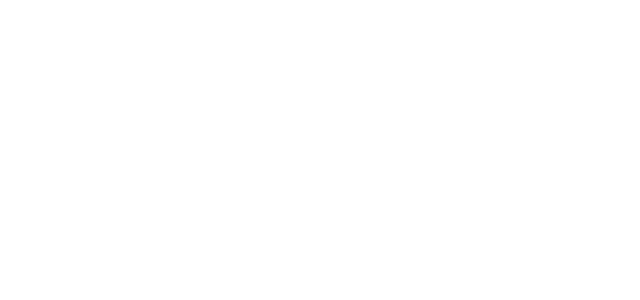
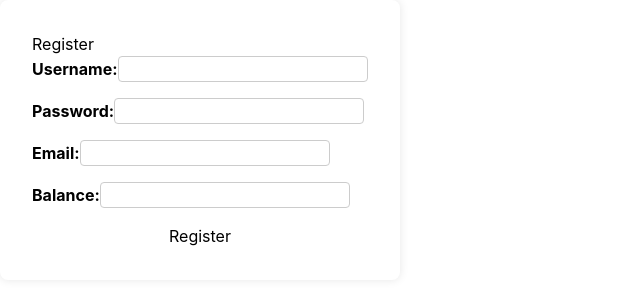
Before and after one commit to JustGithubProject/GolangCasino, a React (Vite) app in the folder frontend-casino/: page /register in a window 1280 px wide. Before the commit this address had no page. Shown: the top 300 px of the page, without its empty margins (0-640 px from the left). Built offline with nearby package versions, Linux system fonts and the light colour scheme.

Commit message:
моки для auth

```diff
--- a/frontend-casino/src/App.jsx
+++ b/frontend-casino/src/App.jsx
@@ -1,12 +1,16 @@
 import React from 'react';
 import { BrowserRouter as Router, Route, Routes } from 'react-router-dom';
 import RouletteCard from './components/RouletteCard';
+import Login from './components/auth_components/Login'
+import Register from './components/auth_components/Register'
 
 function App() {
   return (
       <Router>
           <Routes>
               <Route path="/roulette" element={<RouletteCard />} />
+              <Route path="/login" element={<Login/>} />
+              <Route path="/register" element={<Register/>} />
           </Routes>
       </Router>
   );
--- /dev/null
+++ b/frontend-casino/src/components/auth_components/Auth.css
@@ -0,0 +1,54 @@
+
+
+  .auth-container {
+    background: white;
+    padding: 2rem;
+    border-radius: 8px;
+    box-shadow: 0 0 10px rgba(0, 0, 0, 0.1);
+    max-width: 400px;
+    width: 100%;
+  }
+
+  .auth-form {
+    display: flex;
+    flex-direction: column;
+  }
+
+  .form-group {
+    margin-bottom: 1rem;
+  }
+
+  label {
+    margin-bottom: 0.5rem;
+    font-weight: bold;
+  }
+
+  input {
+    padding: 0.5rem;
+    font-size: 1rem;
+    border: 1px solid #ccc;
+    border-radius: 4px;
+  }
+
+  button {
+    padding: 0.5rem;
+    font-size: 1rem;
+    border: none;
+    border-radius: 4px;
+    background: #007bff;
+    color: white;
+    cursor: pointer;
+    transition: background 0.3s;
+  }
+
+  button:hover {
+    background: #0056b3;
+  }
+
+  .error {
+    color: red;
+  }
+
+  .success {
+    color: green;
+  }
--- /dev/null
+++ b/frontend-casino/src/components/auth_components/Login.jsx
@@ -0,0 +1,57 @@
+import React, { useState } from 'react';
+import './Auth.css';
+
+const Login = () => {
+  const [username, setUsername] = useState('');
+  const [password, setPassword] = useState('');
+  const [error, setError] = useState('');
+  const [success, setSuccess] = useState('');
+
+  const handleLogin = async (e) => {
+    e.preventDefault();
+    setError('');
+    setSuccess('');
+    try {
+      const response = await fetch('/login/user/', {
+        method: 'POST',
+        headers: {
+          'Content-Type': 'application/json',
+        },
+        body: JSON.stringify({ username, password }),
+      });
+
+      if (!response.ok) {
+        throw new Error('Login failed');
+      }
+
+      const data = await response.json();
+      const token = data.token; // Предполагается, что ваш бекенд возвращает токен в поле "token"
+      localStorage.setItem('token', token);
+
+      setSuccess('Login successful!');
+    } catch (err) {
+      setError('Login failed. Please try again.');
+    }
+  };
+
+  return (
+    <div className="auth-container">
+      <h2>Login</h2>
+      {error && <p className="error">{error}</p>}
+      {success && <p className="success">{success}</p>}
+      <form onSubmit={handleLogin} className="auth-form">
+        <div className="form-group">
+          <label>Username:</label>
+          <input type="text" value={username} onChange={(e) => setUsername(e.target.value)} required />
+        </div>
+        <div className="form-group">
+          <label>Password:</label>
+          <input type="password" value={password} onChange={(e) => setPassword(e.target.value)} required />
+        </div>
+        <button type="submit">Login</button>
+      </form>
+    </div>
+  );
+};
+
+export default Login;
--- /dev/null
+++ b/frontend-casino/src/components/auth_components/Register.jsx
@@ -0,0 +1,61 @@
+import React, { useState } from 'react';
+import fetchWithAuth from './fetchWrapper';
+import './Auth.css';
+
+const Register = () => {
+  const [username, setUsername] = useState('');
+  const [password, setPassword] = useState('');
+  const [email, setEmail] = useState('');
+  const [balance, setBalance] = useState('');
+  const [error, setError] = useState('');
+  const [success, setSuccess] = useState('');
+
+  const handleRegister = async (e) => {
+    e.preventDefault();
+    setError('');
+    setSuccess('');
+    try {
+      const response = await fetchWithAuth('/register/user/', {
+        method: 'POST',
+        body: JSON.stringify({ username, password, email, balance: parseFloat(balance) }),
+      });
+
+      if (!response.ok) {
+        throw new Error('Registration failed');
+      }
+
+      setSuccess('Registration successful!');
+    } catch (err) {
+      setError('Registration failed. Please try again.');
+    }
+  };
+
+  return (
+    <div className="auth-container">
+      <h2>Register</h2>
+      {error && <p className="error">{error}</p>}
+      {success && <p className="success">{success}</p>}
+      <form onSubmit={handleRegister} className="auth-form">
+        <div className="form-group">
+          <label>Username:</label>
+          <input type="text" value={username} onChange={(e) => setUsername(e.target.value)} required />
+        </div>
+        <div className="form-group">
+          <label>Password:</label>
+          <input type="password" value={password} onChange={(e) => setPassword(e.target.value)} required />
+        </div>
+        <div className="form-group">
+          <label>Email:</label>
+          <input type="email" value={email} onChange={(e) => setEmail(e.target.value)} required />
+        </div>
+        <div className="form-group">
+          <label>Balance:</label>
+          <input type="number" step="0.01" value={balance} onChange={(e) => setBalance(e.target.value)} required />
+        </div>
+        <button type="submit">Register</button>
+      </form>
+    </div>
+  );
+};
+
+export default Register;
--- /dev/null
+++ b/frontend-casino/src/components/auth_components/fetchWrapper.jsx
@@ -0,0 +1,18 @@
+const fetchWithAuth = async (url, options = {}) => {
+    const token = localStorage.getItem('token');
+
+    const headers = {
+      'Content-Type': 'application/json',
+      ...(token && { 'Authorization': `Bearer ${token}` }),
+      ...options.headers,
+    };
+
+    const response = await fetch(url, {
+      ...options,
+      headers,
+    });
+
+    return response;
+  };
+
+  export default fetchWithAuth;
```
